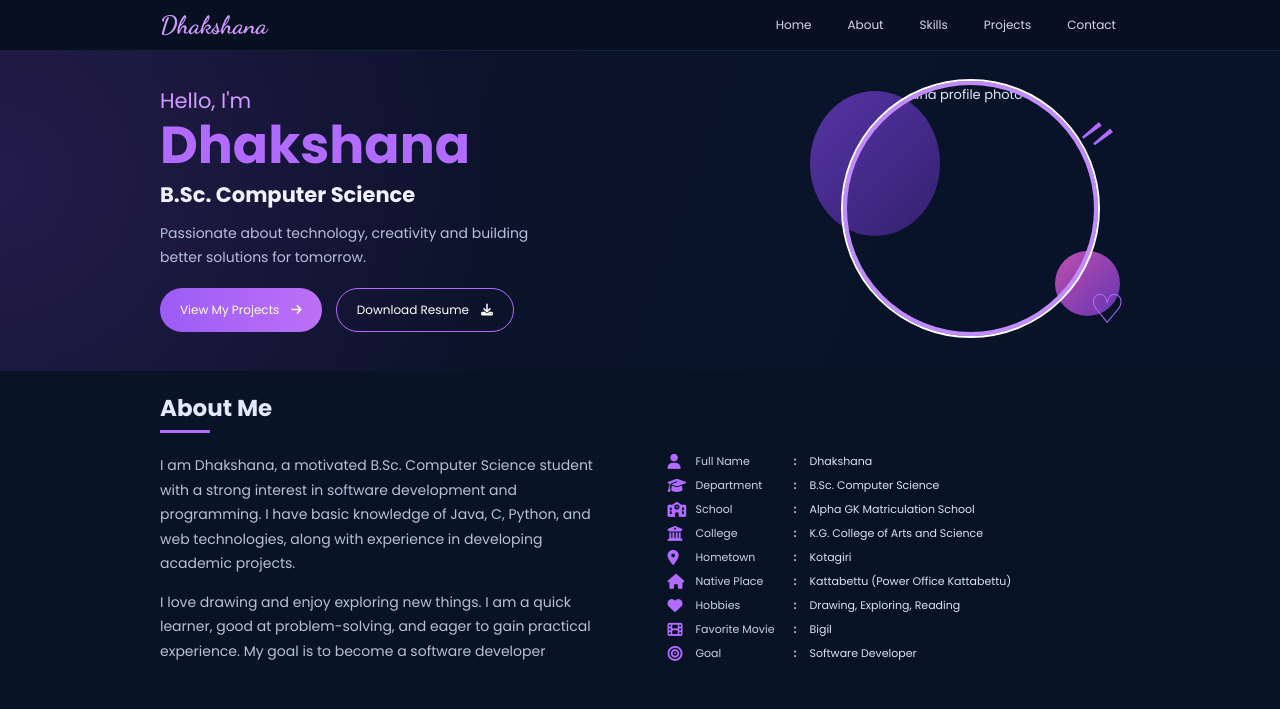
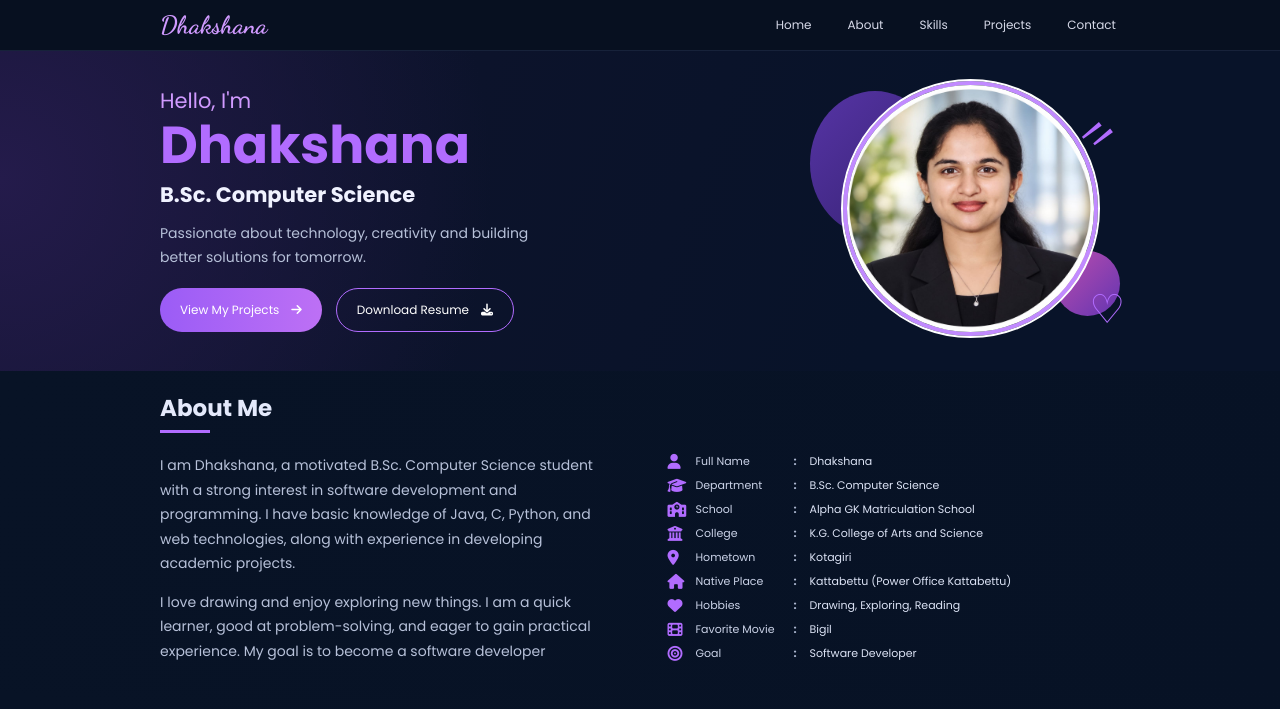
Before and after one commit to dhakshana2503/Personal-Portfolio, a plain HTML site: page index.html in a window 1280 px wide. Shown: the top 709 px of the page. Drawn offline with nearby package versions, Linux system fonts and the light colour scheme.

Commit message:
picture saved

```diff
--- a/index.html
+++ b/index.html
@@ -81,7 +81,7 @@
                 <div class="circle circle-one"></div>
                 <div class="circle circle-two"></div>
 
-                <img src="C:\Users\KGCAS\OneDrive\Pictures\Camera Roll\WhatsApp Image 2026-09-09 at 6.51.43 PM.jpeg"
+                <img src="images/WhatsApp Image 2026-09-09 at 6.51.43 PM.jpeg"
                      alt="Dhakshana profile photo"
                      class="profile-photo">
 
```
Also changed, not shown: images/WhatsApp Image 2026-09-09 at 6.51.43 PM.jpeg (added).
